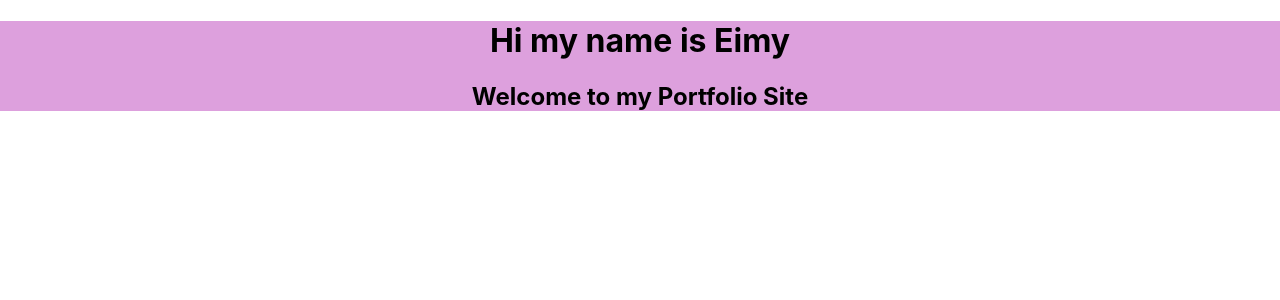
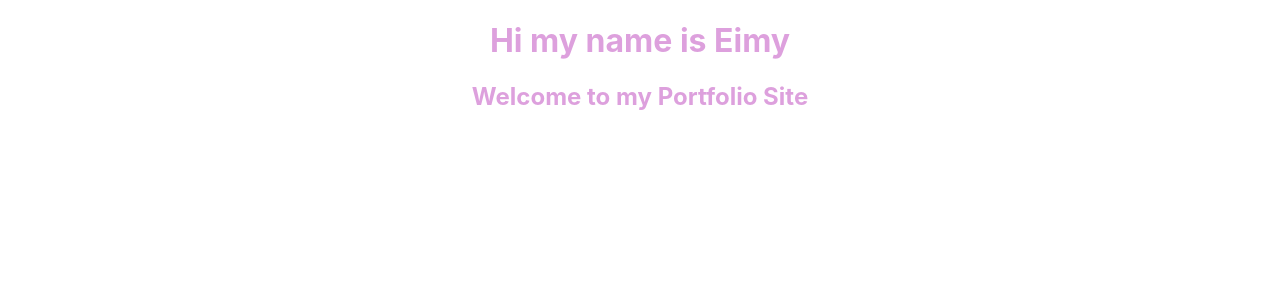
Before and after one commit to Amyeimy/portfolio_site, a React (Create React App) app: page / in a window 1280 px wide. Shown: the top 300 px of the page. Built offline with nearby package versions, Linux system fonts and the light colour scheme.

Commit message:
second attempt BC

```diff
--- a/src/App.css
+++ b/src/App.css
@@ -1,6 +1,6 @@
 .App {
   text-align: center;
-  background-color: plum;
+  color: plum;
 }
 
 
@@ -26,6 +26,8 @@
   color: #61dafb;
 }
 
+
+
 @keyframes App-logo-spin {
   from {
     transform: rotate(0deg);
```
